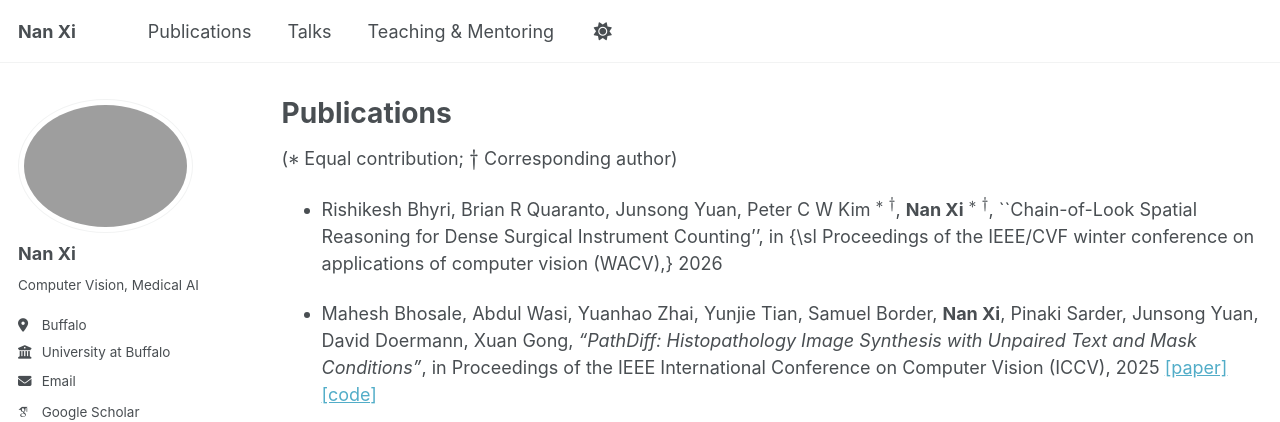
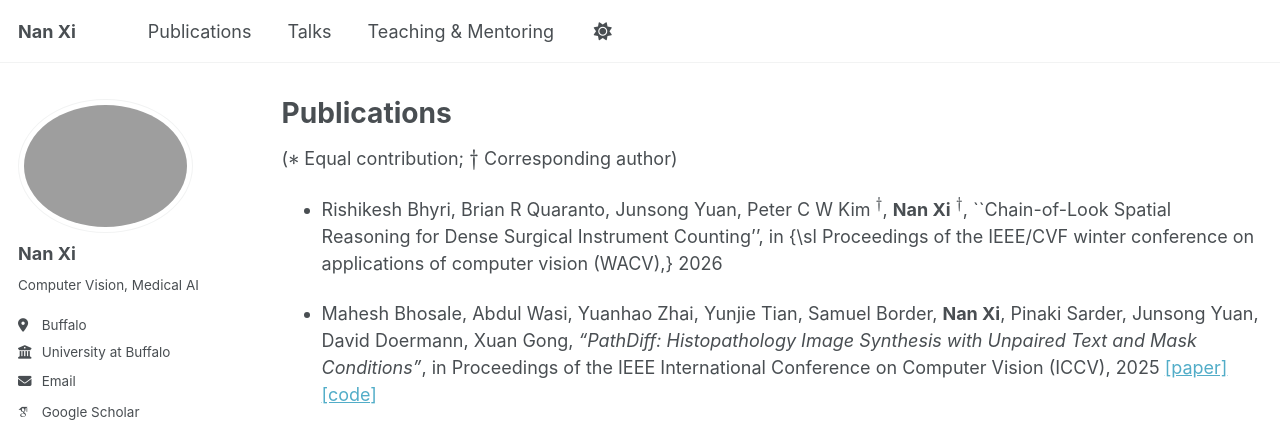
Before and after one commit to southnx/southnx.github.io, a Jekyll site: the page built from _pages/publications.md, in a window 1280 px wide and 900 px high. Shown: the top 422 px of the window. Built offline with Jekyll 4.4.1, drawn with Linux system fonts in a browser that asks for light colours; some web fonts are replaced; a script that is not in the unit is left out.

```diff
--- a/_pages/publications.md
+++ b/_pages/publications.md
@@ -7,7 +7,7 @@ author_profile: authors
 
 ($$*$$ Equal contribution; $$\dagger$$ Corresponding author)
 
-- Rishikesh Bhyri, Brian R Quaranto, Junsong Yuan, Peter C W Kim $$^ *$$ $$^ \dagger$$, **Nan Xi** $$^ *$$ $$^ \dagger$$, ``Chain-of-Look Spatial Reasoning for Dense Surgical Instrument Counting'', in {\sl Proceedings of the IEEE/CVF winter conference on applications of computer vision (WACV),} 2026
+- Rishikesh Bhyri, Brian R Quaranto, Junsong Yuan, Peter C W Kim $$^ \dagger$$, **Nan Xi** $$^ \dagger$$, ``Chain-of-Look Spatial Reasoning for Dense Surgical Instrument Counting'', in {\sl Proceedings of the IEEE/CVF winter conference on applications of computer vision (WACV),} 2026
 
 - Mahesh Bhosale, Abdul Wasi, Yuanhao Zhai, Yunjie Tian, Samuel Border, **Nan Xi**, Pinaki Sarder, Junsong Yuan, David Doermann, Xuan Gong, *“PathDiff: Histopathology Image Synthesis with Unpaired Text and Mask Conditions”*, in Proceedings of the IEEE International Conference on Computer Vision (ICCV), 2025 [[paper]](https://arxiv.org/pdf/2506.23440)  [[code]](https://github.com/bhosalems/PathDiff?tab=readme-ov-file)
 
```
